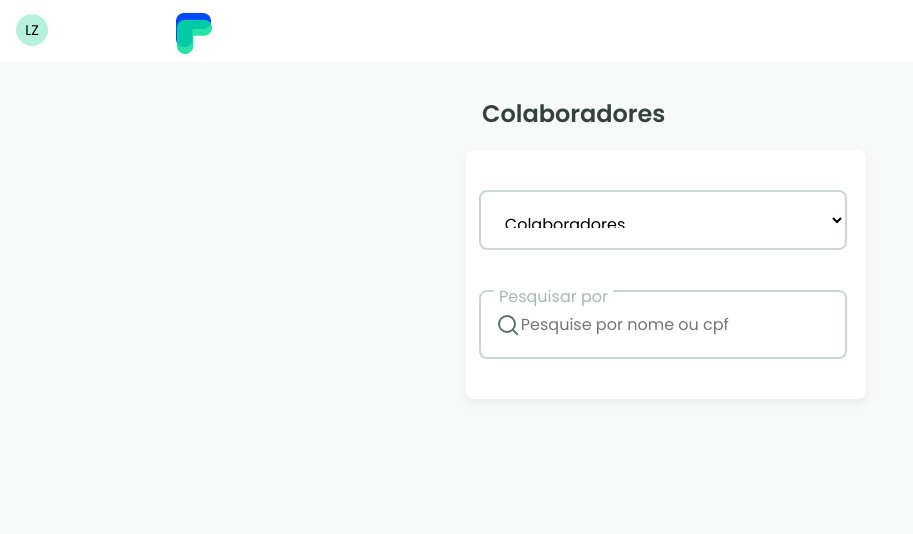
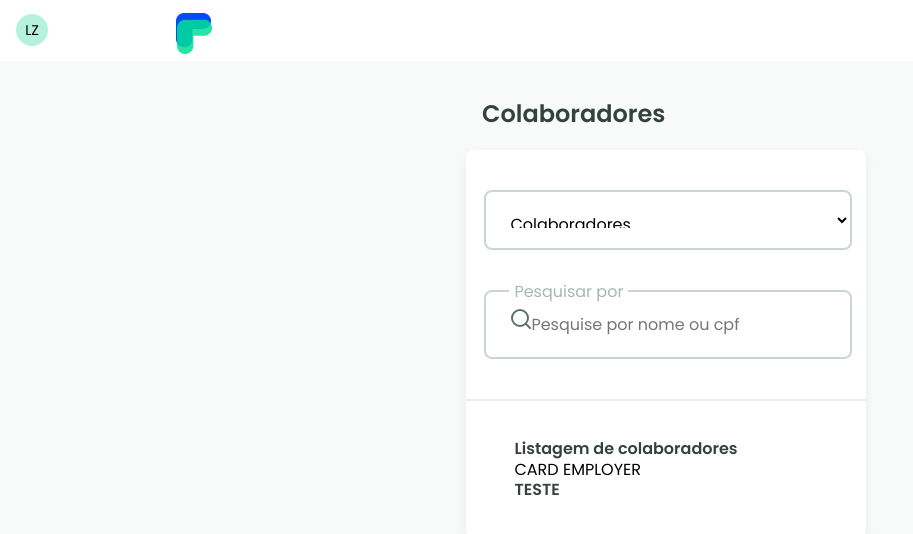
Before and after one commit to FernandoMos92/PedidoPago_test, a Next.js app: page / in a window 1280 px wide. Shown: the top 534 px of the page, without its empty margins (0-913 px from the left). Built offline with nearby package versions, Linux system fonts and the light colour scheme.

Commit message:
:spoarkles: Create component for render employer

```diff
--- /dev/null
+++ b/src/components/CardEmployer/index.tsx
@@ -0,0 +1,11 @@
+import styles from "./style.module.scss";
+
+export function CardEmployer() {
+  return (
+    <div className={styles.carContainer}>
+      CARD EMPLOYER
+      <h2>TESTE</h2>
+
+    </div>
+  );
+}
--- /dev/null
+++ b/src/components/SearchEmployer/index.tsx
@@ -0,0 +1,29 @@
+import styles from "./style.module.scss";
+import { FiSearch } from "react-icons/fi";
+import { CardEmployer } from "../CardEmployer";
+
+export function SearchEmployer() {
+  return (
+    <div className={styles.searchContainer}>
+      <section>
+        <select name="" id="">
+          <option value="">Colaboradores</option>
+          <option value="">Cargos</option>
+        </select>
+
+        <div className={styles.inputContainer}>
+          <span>Pesquisar por</span>
+          <FiSearch className={styles.searchIcon} />
+          <input type="text" name="" placeholder="Pesquise por nome ou cpf" />
+        </div>
+
+      </section>
+      <hr className={styles.horizonLine} />
+
+      <section className={styles.cardContainer}>
+        <h2>Listagem de colaboradores</h2>
+        <CardEmployer />
+      </section>
+    </div>
+  );
+}
--- /dev/null
+++ b/src/components/SearchEmployer/style.module.scss
@@ -0,0 +1,96 @@
+.searchContainer {
+  display: flex;
+  flex-direction: column;
+  align-items: center;
+  padding: 40px 0;
+  gap: 40px;
+  width: 25rem;
+  height: fit-content;
+  background-color: #ffffff;
+  box-shadow: 0px 4px 8px rgba(165, 171, 179, 0.16);
+  border-radius: 8px;
+  padding: 40px 0px 40px 0;
+  flex: none;
+  order: 1;
+  flex-grow: 0;
+  position: relative;
+
+  select {
+    box-sizing: border-box;
+
+    display: flex;
+    flex-direction: row;
+    justify-content: space-between;
+    align-items: center;
+    padding: 20px;
+
+    background-color: #FFF;
+    border: 2px solid #CAD6D1;
+    border-radius: 8px;
+
+    flex: none;
+    order: 1;
+    flex-grow: 0;
+
+    width: 23rem;
+    height: 60px;
+    margin-left: 0.3rem;
+    margin-bottom: 40px;
+    position: relative;
+  }
+
+  .inputContainer{
+
+   position: relative;
+   box-sizing: border-box;
+
+    input {
+      background-color: #FFF;
+      border: 2px solid #CAD6D1;
+      width: 23rem;
+      margin-left: 0.3rem;
+      border-radius: 8px;
+      padding: 20px;
+      padding-left: 45px;
+    }
+
+    span {
+      position: absolute;
+      background-color: #FFF;
+      color: #A3B8B0;
+      padding: 0 5px;
+      bottom: 80%;
+      left: 8%;
+      z-index: 99;
+    }
+
+    .searchIcon {
+      position: absolute;
+      width: 1.5rem;
+      height: 1.5rem;
+      color: #587169;
+      bottom: 40%;
+      left: 7.9%;
+      z-index: 98;
+    }
+  }
+
+}
+
+.horizonLine{
+  width: 100%;
+  border: 1px solid #EAEFED;
+  bottom: 40px;
+  gap: 10px;
+}
+
+.cardContainer {
+  h2{
+    font-size: 16px;
+    line-height: 16px;
+    color: #34423D;
+    font-weight: 600;
+    width: 100%;
+    margin-right: 5rem;
+  }
+}
--- a/src/components/index.jsx
+++ /dev/null
@@ -1,7 +0,0 @@
-import { Header } from './Header';
-
-const COMPONENTS = {
-  Header,
-}
-
-export default COMPONENTS;
--- /dev/null
+++ b/src/components/index.tsx
@@ -0,0 +1,9 @@
+import { Header } from './Header';
+import { SearchEmployer } from './SearchEmployer';
+
+const COMPONENTS = {
+  Header,
+  SearchEmployer,
+}
+
+export default COMPONENTS;
--- a/src/pages/index.tsx
+++ b/src/pages/index.tsx
@@ -1,27 +1,11 @@
+import COMPONENTS from '../components';
 import styles from '../style/style.module.scss';
-
-import { FiSearch } from 'react-icons/fi';
 
 const Home = () => {
   return (
     <div className={styles.homeContainer}>
       <h1>Colaboradores</h1>
-
-      <div className={styles.searchContainer}>
-        <section>
-          <select name="" id="">
-            <option value="">Colaboradores</option>
-            <option value="">Cargos</option>
-          </select>
-          <span>Pesquisar por</span>
-          <FiSearch className={styles.searchIcon}/>
-          <input
-            type="text"
-            name=""
-            placeholder="Pesquise por nome ou cpf"
-          />
-        </section>
-      </div>
+      <COMPONENTS.SearchEmployer />
     </div>
   )
 }
--- a/src/style/style.module.scss
+++ b/src/style/style.module.scss
@@ -16,72 +16,4 @@
     font-weight: 600;
   }
 
-  .searchContainer {
-    display: flex;
-    flex-direction: row;
-    align-items: center;
-    padding: 40px 0;
-    gap: 40px;
-    width: 25rem;
-    height: fit-content;
-    background-color: #ffffff;
-    box-shadow: 0px 4px 8px rgba(165, 171, 179, 0.16);
-    border-radius: 8px;
-    padding: 40px 0px 40px 0;
-    flex: none;
-    order: 1;
-    flex-grow: 0;
-    position: relative;
-
-    select {
-      box-sizing: border-box;
-
-      display: flex;
-      flex-direction: row;
-      justify-content: space-between;
-      align-items: center;
-      padding: 20px;
-
-      background-color: #FFF;
-      border: 2px solid #CAD6D1;
-      border-radius: 8px;
-
-      flex: none;
-      order: 1;
-      flex-grow: 0;
-
-      width: 23rem;
-      height: 60px;
-      margin-left: 0.8rem;
-      margin-bottom: 40px;
-    }
-
-    input {
-      background-color: #FFF;
-      border: 2px solid #CAD6D1;
-      width: 23rem;
-      margin-left: 0.8rem;
-      border-radius: 8px;
-      padding: 20px;
-      padding-left: 40px;
-    }
-
-    span {
-      position: absolute;
-      background-color: #FFF;
-      color: #A3B8B0;
-      padding: 0 5px;
-      top: 53.7%;
-      left: 7%;
-    }
-
-    .searchIcon {
-      position: absolute;
-      width: 1.5rem;
-      height: 1.5rem;
-      color: #587169;
-      bottom: 25%;
-      left: 7.60%
-    }
-  }
 }
```
Also changed, not shown: src/components/CardEmployer/style.module.scss (added).
